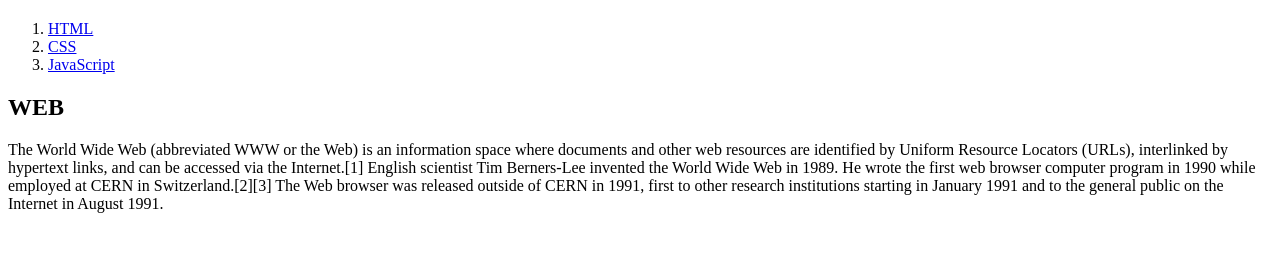
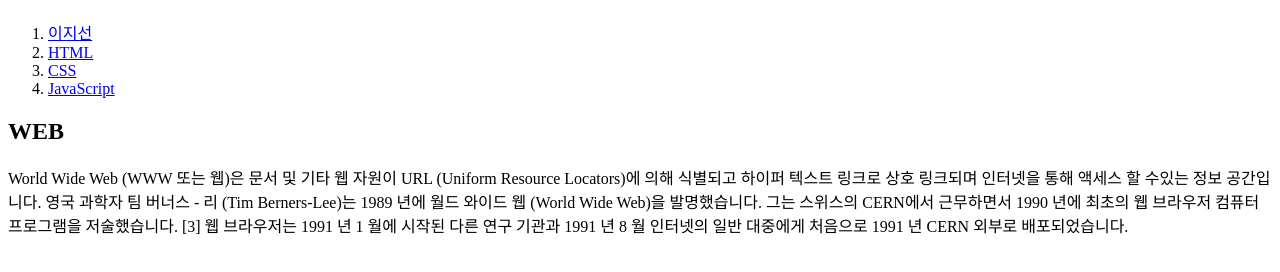
Before and after one commit to 2jisun99/web1, a plain HTML site: page index.html in a window 1280 px wide. Shown: the part 60-332 px from the top of the page. Drawn offline with Linux system fonts and the light colour scheme.

Commit message:
Update index.html

```diff
--- a/index.html
+++ b/index.html
@@ -7,12 +7,13 @@
 <body>
   <h1><a href="index.html">WEB</a></h1>
   <ol>
+    <li><a href="0.html">이지선</a></li>
     <li><a href="1.html">HTML</a></li>
     <li><a href="2.html">CSS</a></li>
     <li><a href="3.html">JavaScript</a></li>
   </ol>
   <h2>WEB</h2>
-  <p>The World Wide Web (abbreviated WWW or the Web) is an information space where documents and other web resources are identified by Uniform Resource Locators (URLs), interlinked by hypertext links, and can be accessed via the Internet.[1] English scientist Tim Berners-Lee invented the World Wide Web in 1989. He wrote the first web browser computer program in 1990 while employed at CERN in Switzerland.[2][3] The Web browser was released outside of CERN in 1991, first to other research institutions starting in January 1991 and to the general public on the Internet in August 1991.
+  <p>World Wide Web (WWW 또는 웹)은 문서 및 기타 웹 자원이 URL (Uniform Resource Locators)에 의해 식별되고 하이퍼 텍스트 링크로 상호 링크되며 인터넷을 통해 액세스 할 수있는 정보 공간입니다. 영국 과학자 팀 버너스 - 리 (Tim Berners-Lee)는 1989 년에 월드 와이드 웹 (World Wide Web)을 발명했습니다. 그는 스위스의 CERN에서 근무하면서 1990 년에 최초의 웹 브라우저 컴퓨터 프로그램을 저술했습니다. [3] 웹 브라우저는 1991 년 1 월에 시작된 다른 연구 기관과 1991 년 8 월 인터넷의 일반 대중에게 처음으로 1991 년 CERN 외부로 배포되었습니다.
   </p>
   </body>
  </html>
```
